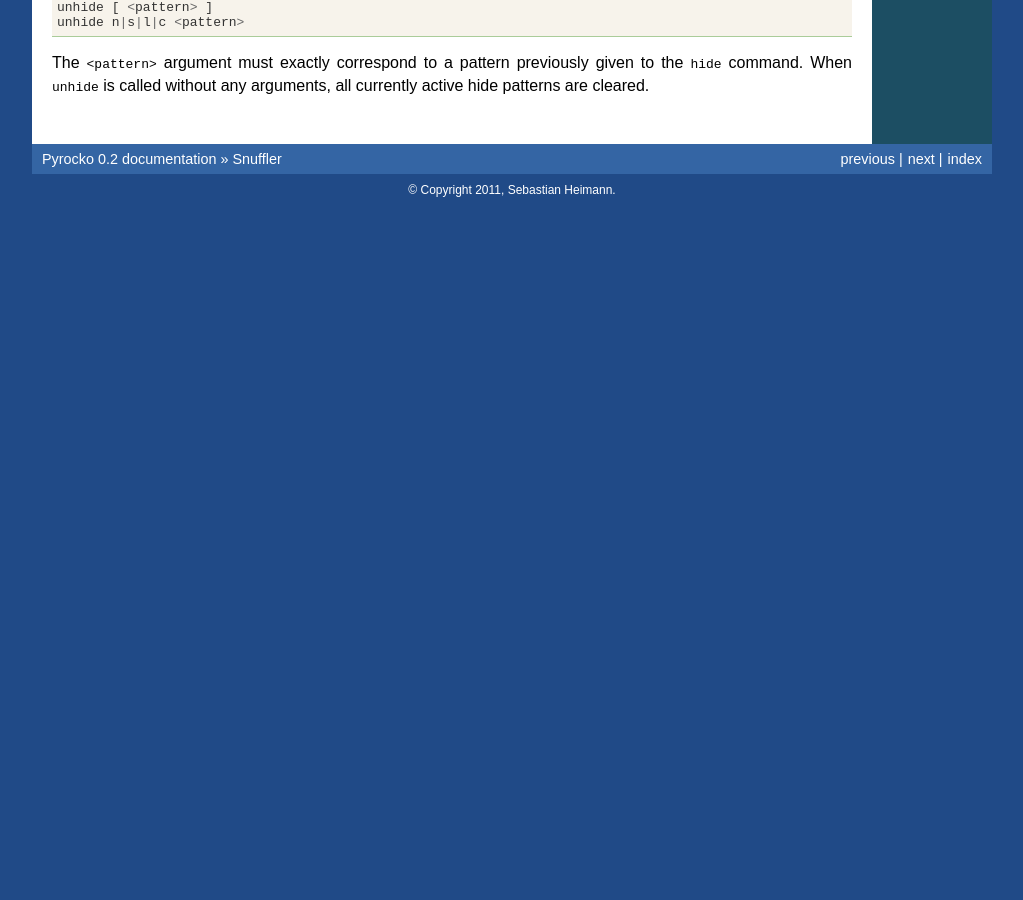
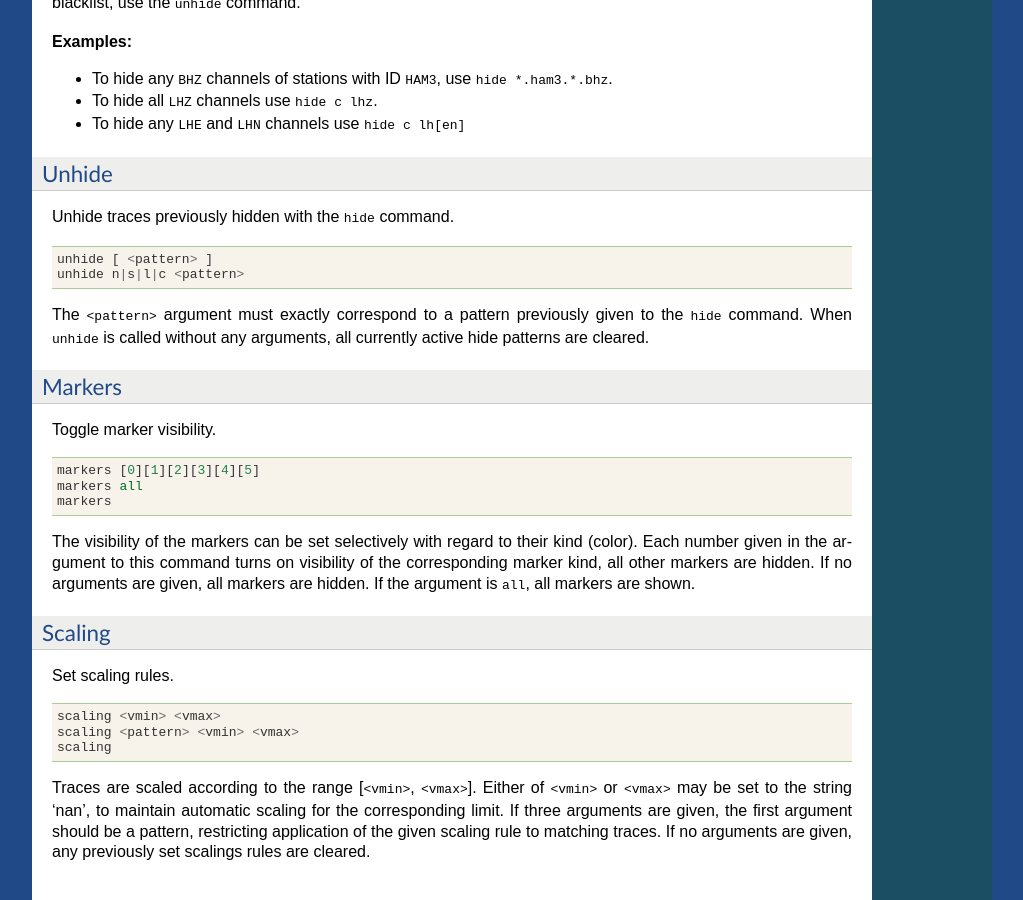
Before and after one commit to pyrocko/pyrocko, a Sphinx documentation site: the page built from doc/snuffler.rst, in a window 1280 px wide and 900 px high, scrolled down 3489 px. Shown: the whole window, without its empty margins (128-1151 px from the left). Built offline with Sphinx 7.4.7, drawn with Linux system fonts in a browser that asks for light colours; before the commit the page ends 3695 px from its top, so only the background shows below that; some of the changed text lies outside the part shown.

Commit message:
updated snuffler manual to reflect state on experimental branch

```diff
--- a/doc/snuffler.rst
+++ b/doc/snuffler.rst
@@ -66,11 +66,15 @@
 
 .. option:: --stations=STATIONS
 
-    read station information from file ``STATIONS``
+    read station information from file ``STATIONS``, this option can be given more than once
 
-.. option:: --event=EVENT
+.. option:: --event=EVENT, --events=EVENT
 
-    read event information from file ``EVENT``
+    read event information from file ``EVENT``, this option can be given more than once
+
+.. option:: --markers=MARKERS
+
+    read marker information from file ``MARKERS``, this option can be given more than once
 
 .. option:: --follow=N
 
@@ -100,9 +104,9 @@
 Keystrokes
 ----------
 
-==================== ==================================
+==================== ===============================================================
 Key                  Effect
-==================== ==================================
+==================== ===============================================================
 *q*                  Quit
 *r*                  Reload modified files
 *f*                  Toggle full screen mode
@@ -113,14 +117,22 @@
 *<pageup>*           Scroll tracks one page up
 *+*                  Show one track more
 *-*                  Show one track less
+*=*                  Show initial number of tracks
+*g*                  Go to selection / show all
 *n*                  Go to next marker
 *p*                  Go to previous marker
-*a*                  Select all markers in current view
+*N*                  Go to next event marker
+*P*                  Go to previous event marker
+*a*                  Select all markers currently visible
+*A*                  Select all markers
 *d*                  Deselect all markers
-*<backspace>*        Delete selected markers
-*0* ... *5*          Change type of selected marker
+*0* ... *5*          Change color of marker
+*<f1>* ... *<f5>*    Convert to phase marker
+*e*                  Convert to event marker / set active event / associate to event
+*<f10>*              Convert phase marker to normal marker
+*<backspace>*        Delete marker
 *<escape>*           Abort picking
-==================== ==================================
+==================== ===============================================================
 
 Mouse
 -----
@@ -195,3 +207,37 @@
   unhide n|s|l|c <pattern>
 
 The ``<pattern>`` argument must exactly correspond to a pattern previously given to the ``hide`` command. When ``unhide`` is called without any arguments, all currently active hide patterns are cleared.
+
+Markers
+^^^^^^^
+
+Toggle marker visibility.
+
+::
+
+  markers [0][1][2][3][4][5]
+  markers all
+  markers
+
+The visibility of the markers can be set selectively with regard to their kind
+(color). Each number given in the argument to this command turns on visibility
+of the corresponding marker kind, all other markers are hidden. If no arguments
+are given, all markers are hidden. If the argument is ``all``, all markers are shown.
+
+Scaling
+^^^^^^^
+
+Set scaling rules.
+
+::
+
+  scaling <vmin> <vmax>
+  scaling <pattern> <vmin> <vmax>
+  scaling
+
+Traces are scaled according to the range [``<vmin>``, ``<vmax>``]. Either of
+``<vmin>`` or ``<vmax>`` may be set to the string 'nan', to maintain automatic
+scaling for the corresponding limit.  If three arguments are given, the first
+argument should be a pattern, restricting application of the given scaling rule
+to matching traces.  If no arguments are given, any previously set scalings
+rules are cleared.
```
